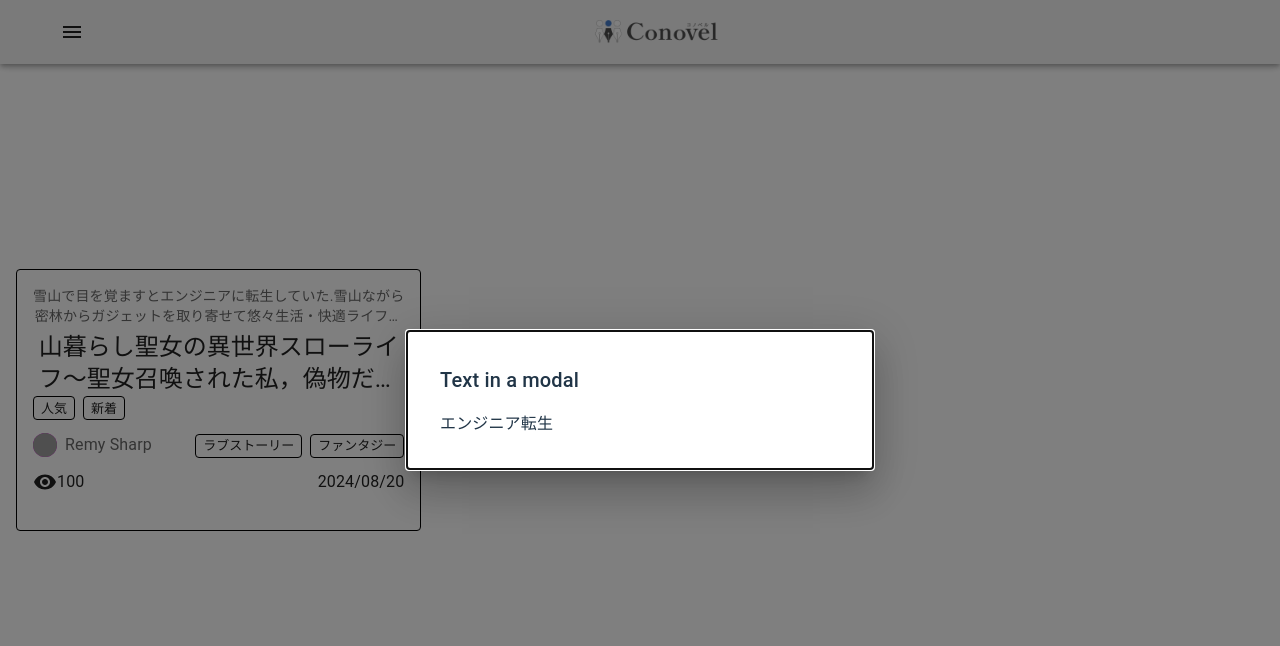
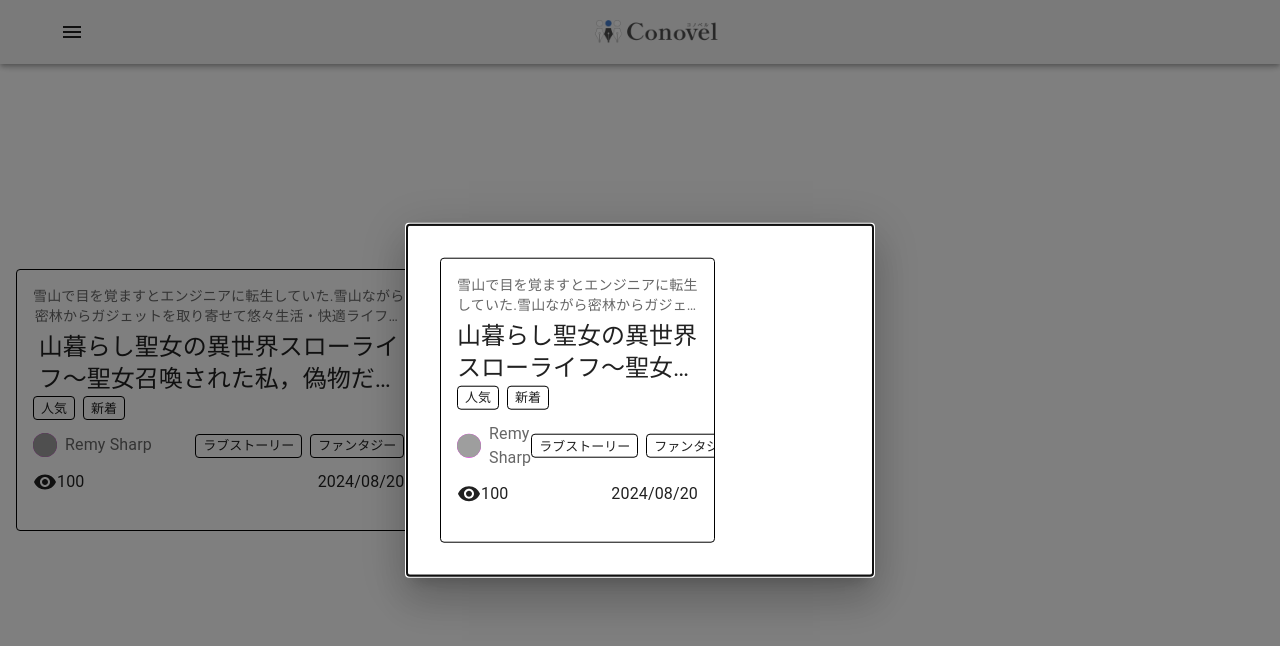
Before and after one commit to Conovel/frontend, a React (Vite) app: page / in a window 1280 px wide. Both pictures are taken after a click on the element 218 px from the left and 399 px from the top of the page. Shown: the top 646 px of the page. Built offline with nearby package versions, Linux system fonts and the light colour scheme; grey boxes are pictures that could not be loaded; the HTML template or start-up script is replaced by a standard one.

Commit message:
wip; モーダル表示追加

```diff
--- a/src/features/NovelInfo/index.tsx
+++ b/src/features/NovelInfo/index.tsx
@@ -3,7 +3,9 @@ import Backdrop from '@mui/material/Backdrop';
 import Box from '@mui/material/Box';
 import Modal from '@mui/material/Modal';
 import Fade from '@mui/material/Fade';
-import Typography from '@mui/material/Typography';
+import { novels } from '../NovelList';
+import { Grid } from '@mui/material';
+import NovelCardContainer from '../../components/novelCard/container';
 
 const style = {
   position: 'absolute',
@@ -20,11 +22,13 @@ const style = {
 interface TransitionsModalProps {
   open: boolean;
   handleClose: () => void;
+  onNovelClick: () => void;
 }
 
 export default function TransitionsModal({
   open,
   handleClose,
+  onNovelClick,
 }: TransitionsModalProps) {
   return (
     <Modal
@@ -42,12 +46,19 @@ export default function TransitionsModal({
     >
       <Fade in={open}>
         <Box sx={style}>
-          <Typography id='transition-modal-title' variant='h6' component='h2'>
-            Text in a modal
-          </Typography>
-          <Typography id='transition-modal-description' sx={{ mt: 2 }}>
-            エンジニア転生
-          </Typography>
+          {/* Add the Grid component to display novels */}
+          <Grid container spacing={2}>
+            {novels.map((novel) => (
+              <Grid item xs={12} sm={6} md={4} key={novel.title}>
+                <NovelCardContainer
+                  novel={novel}
+                  chips={novel.chips}
+                  tags={novel.tags}
+                  onClick={onNovelClick}
+                />
+              </Grid>
+            ))}
+          </Grid>
         </Box>
       </Fade>
     </Modal>
--- a/src/features/NovelList/index.tsx
+++ b/src/features/NovelList/index.tsx
@@ -3,7 +3,7 @@ import NovelCardContainer from '../../components/novelCard/container';
 import { Chips } from '../../components/chips';
 import { Tags } from '../../components/tags';
 
-const novels = [
+export const novels = [
   {
     description:
       '雪山で目を覚ますとエンジニアに転生していた.雪山ながら密林からガジェットを取り寄せて悠々生活・快適ライフを送っている',
```
